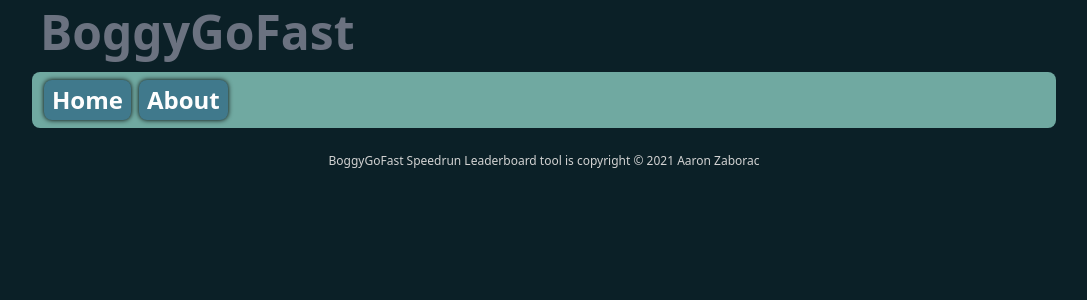
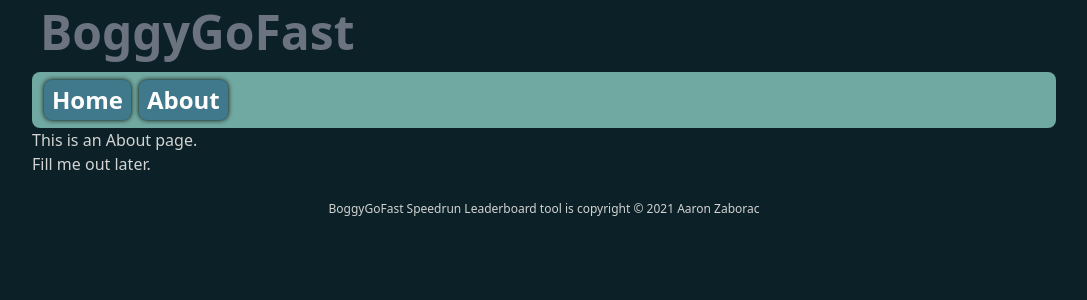
Before and after one commit to OttoVonBismark/boggygofast-v3-frontend, a React (Create React App) app: page /about in a window 1280 px wide. Shown: the top 300 px of the page, without its empty margins (96-1183 px from the left). Built offline with nearby package versions, Linux system fonts and the light colour scheme.

Commit message:
Basic navigation components.

```diff
--- a/src/App.js
+++ b/src/App.js
@@ -4,8 +4,8 @@ import Navigation from './components/layout/Navigation'
 import Footer from './components/layout/Footer'
 
 // Routes
-// import About from './containers/About'
-// import Error404 from './containers/errors/Error404'
+import About from './containers/About'
+import Error404 from './containers/errors/Error404'
 
 function App() {
   return (
@@ -17,10 +17,13 @@ function App() {
       {/* If the route matches "/" exactly, render all this stuff, otherwise don't. */}
       <Route path="/" exact render={(prop) => (
         <div className="mx-2">
-          <h1 className="font-bold text-3xl-mb-2">BoggyGoFast V3!</h1>
+          <h1 className="font-bold text-3xl mb-2">BoggyGoFast V3!</h1>
           <p className="mb-4">Now with 50% more temporary text!</p>
         </div>
       )} />
+
+      <Route path="/about" component={About} />
+      <Route path="/404" exact component={Error404} />
 
       <Footer />
     </Router>
--- a/src/components/layout/Navigation.js
+++ b/src/components/layout/Navigation.js
@@ -5,7 +5,7 @@ const Navigation = () => {
   return (
     <nav className="cerb-nav">
       <NavItem text="Home" url="/" />
-      <NavItem text="About" url="#" />
+      <NavItem text="About" url="/about" />
     </nav>
   )
 }
--- /dev/null
+++ b/src/containers/About.js
@@ -0,0 +1,10 @@
+const About = () => {
+  return (
+    <div>
+      <h1>This is an About page.</h1>
+      <p>Fill me out later.</p>
+    </div>
+  )
+}
+
+export default About
--- /dev/null
+++ b/src/containers/errors/Error404.js
@@ -0,0 +1,11 @@
+const Error404 = () => {
+  // TODO: Should we return HTTP 404 here?
+  return (
+    <div>
+      <h1 classname="text-4xl font-bold font-red">Oh Heck! That's a 404!</h1>
+      <p>Not sure what you were looking for, but that aint it.</p>
+    </div>
+  )
+}
+
+export default Error404
```
